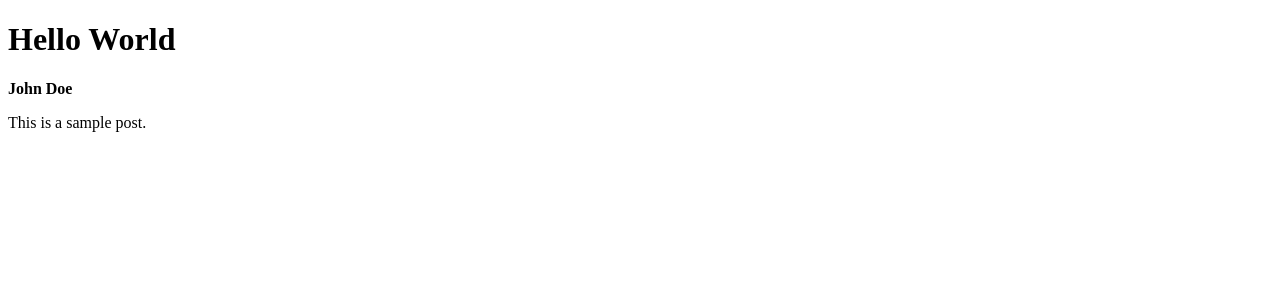
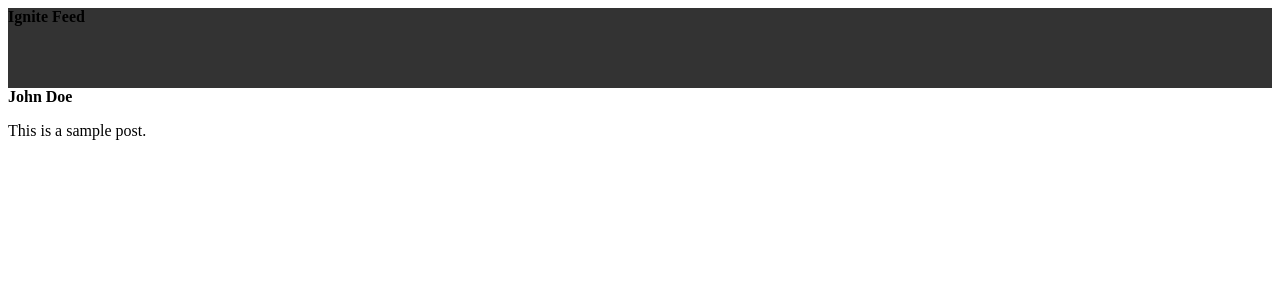
Before and after one commit to pratesMath/reactjs-fundamentals, a React (Vite) app: page / in a window 1280 px wide. Shown: the top 300 px of the page. Built offline with nearby package versions, Linux system fonts and the light colour scheme.

Commit message:
feat: Header component and CSS module

```diff
--- a/src/App.jsx
+++ b/src/App.jsx
@@ -1,9 +1,12 @@
+import './styles.css';
+
 import { Post } from './Post';
+import { Header } from './components/Header';
 
 export function App() {
 	return (
 		<>
-			<h1>Hello World</h1>
+			<Header/>
 			<Post
 				author="John Doe"
 				content="This is a sample post."
--- /dev/null
+++ b/src/components/Header.jsx
@@ -0,0 +1,9 @@
+import styles from './Header.module.css';
+
+export function Header() {
+  return (
+    <header className={styles.header}>
+      <strong>Ignite Feed</strong>
+    </header>
+  );
+}
--- /dev/null
+++ b/src/components/Header.module.css
@@ -0,0 +1,4 @@
+.header {
+  background: #333;
+  height: 80px;
+}
```
Also changed, not shown: src/styles.css (added).
